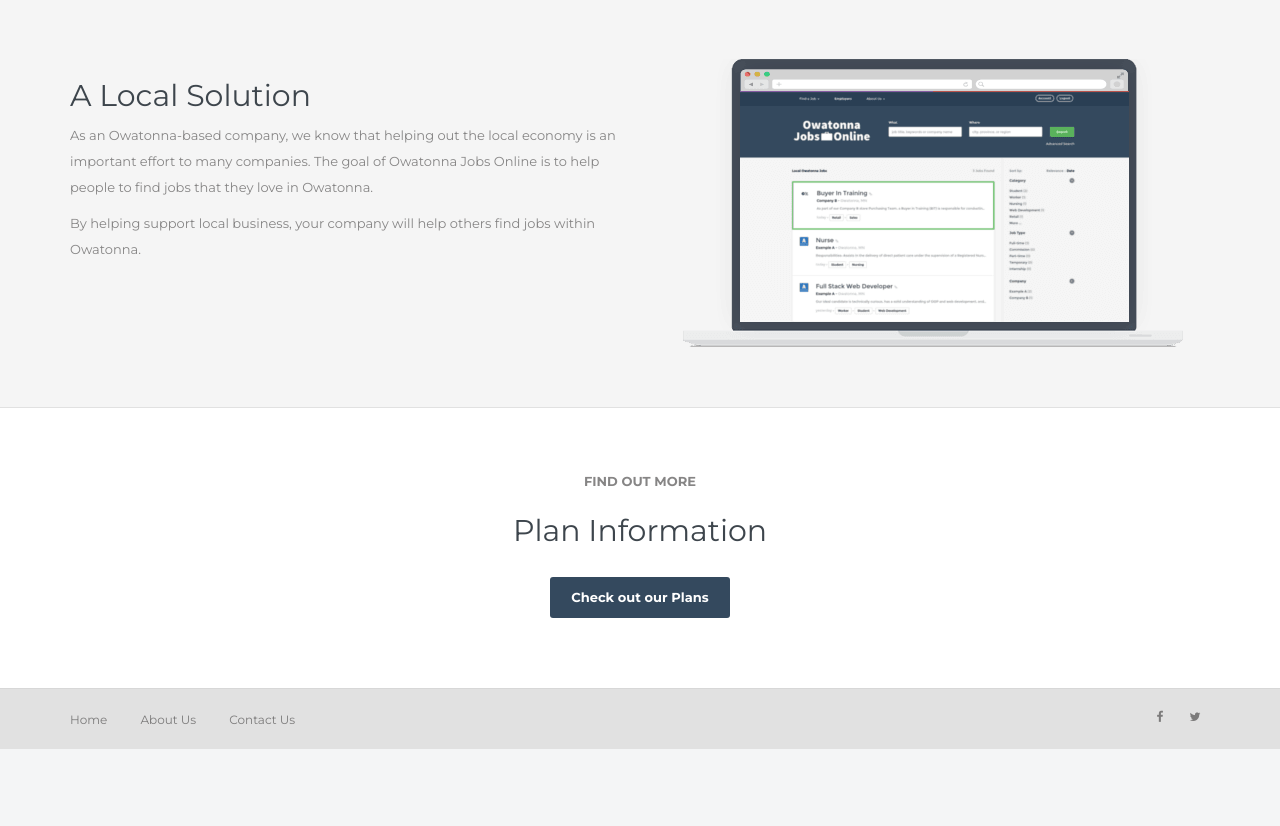
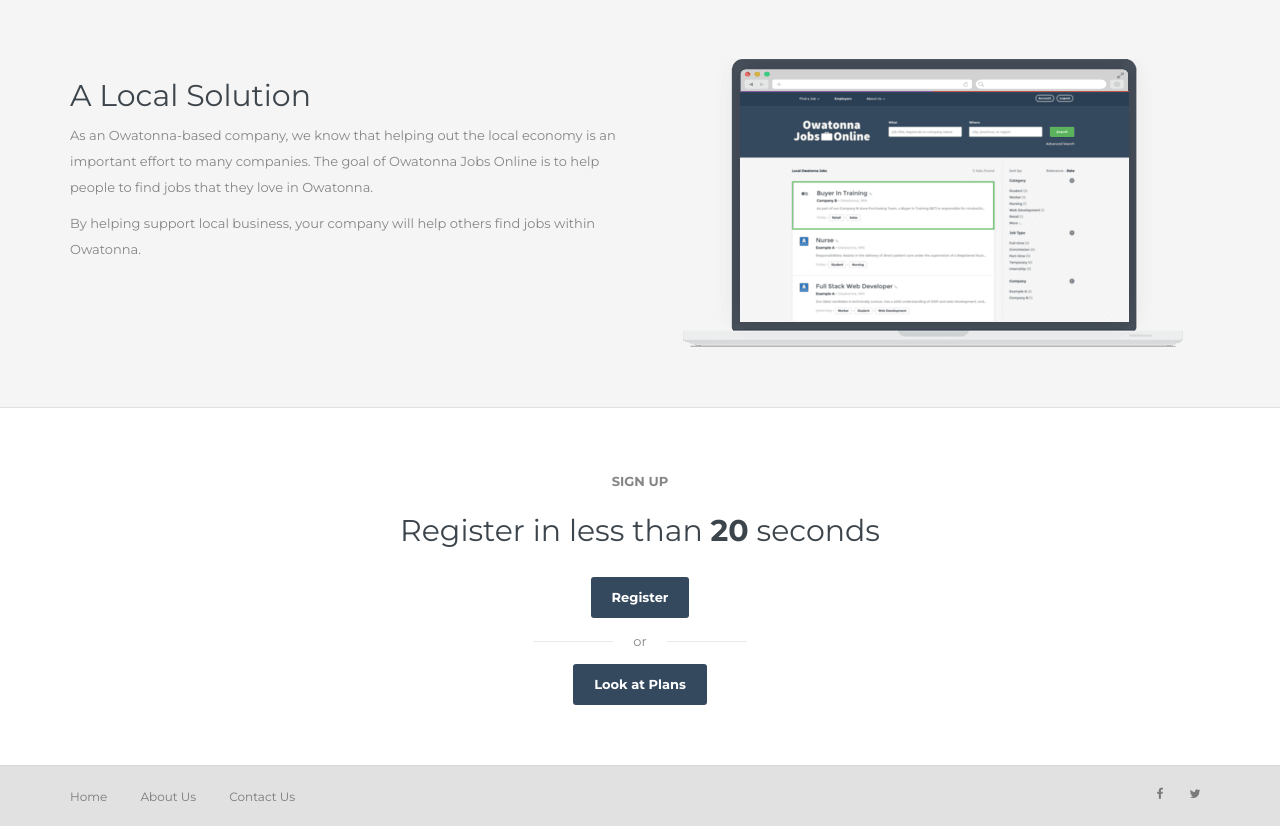
Before and after one commit to eson-schulz/django-job-board, a Django app: a page that uses templates/board/information/company_info.html in a window 1280 px wide. Shown: the part 1136-1962 px from the top of the page. Before the commit the page ends 1885 px from the top, so only its background shows below. Run offline with Django 3.2, Linux system fonts and the light colour scheme; some libraries are stand-ins or nearby versions.

Commit message:
Updated bottom of company info to match the company plans page

```diff
--- a/templates/board/information/company_info.html
+++ b/templates/board/information/company_info.html
@@ -98,11 +98,13 @@
 
             <!-- text centered -->
             <div class="text-center" id="plan-list">
-                <strong class="text-uppercase">Find out more</strong>
-                <h2>Plan Information</h2>
+                <strong class="text-uppercase">Sign Up</strong>
+                <h2>Register in less than <strong>20</strong> seconds</h2>
                 <div class="white-space-20"></div>
-                <a href="{% url 'company_plans' %}" class="btn btn-t-primary btn-theme">Check out our Plans</a>
+                <a href="{% url 'register' %}" class="btn btn-t-primary btn-theme">Register</a>
                 <div class="white-space-10"></div>
+                <p class="text-center"><span class="span-line">or</span></p>
+                <a href="{% url 'company_plans' %}" class="btn btn-t-primary btn-theme">Look at Plans</a>
             </div><!-- text centered -->
 
           </div>
```
